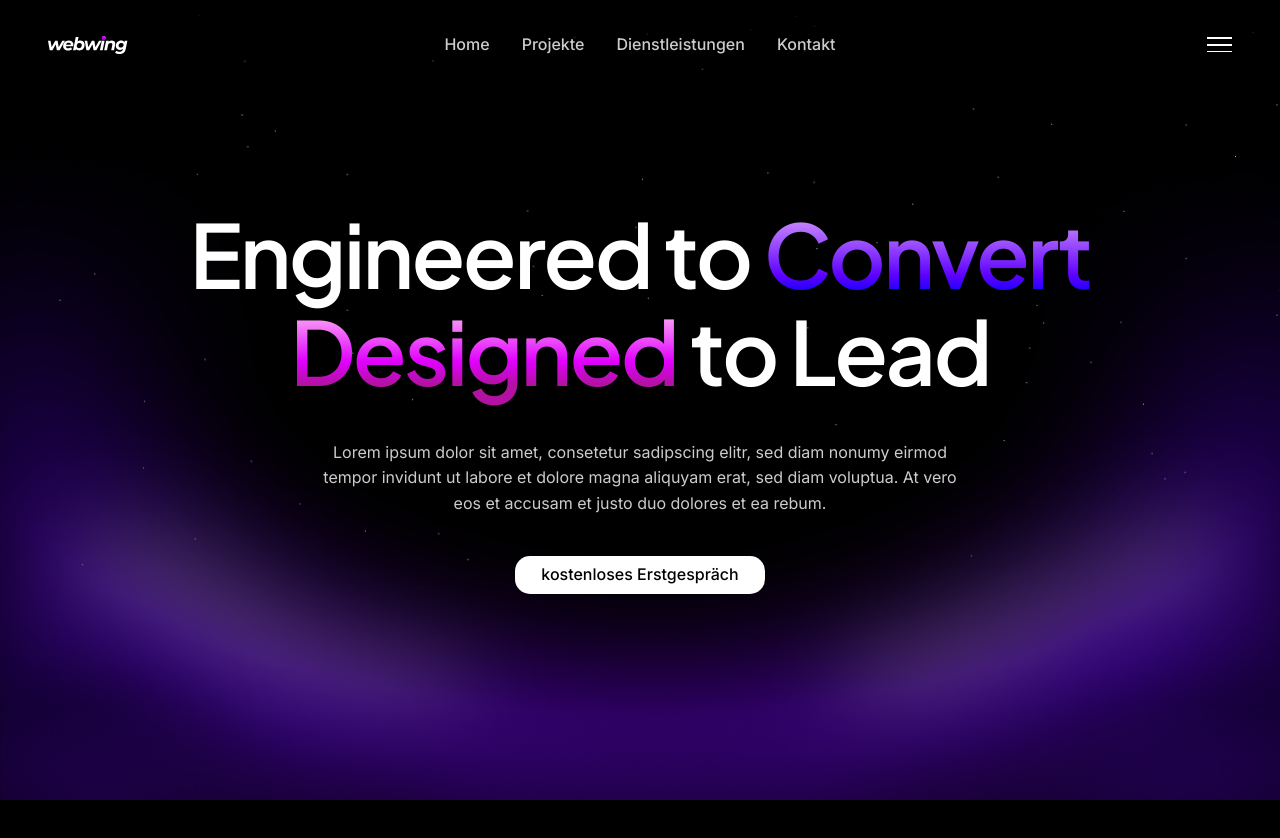
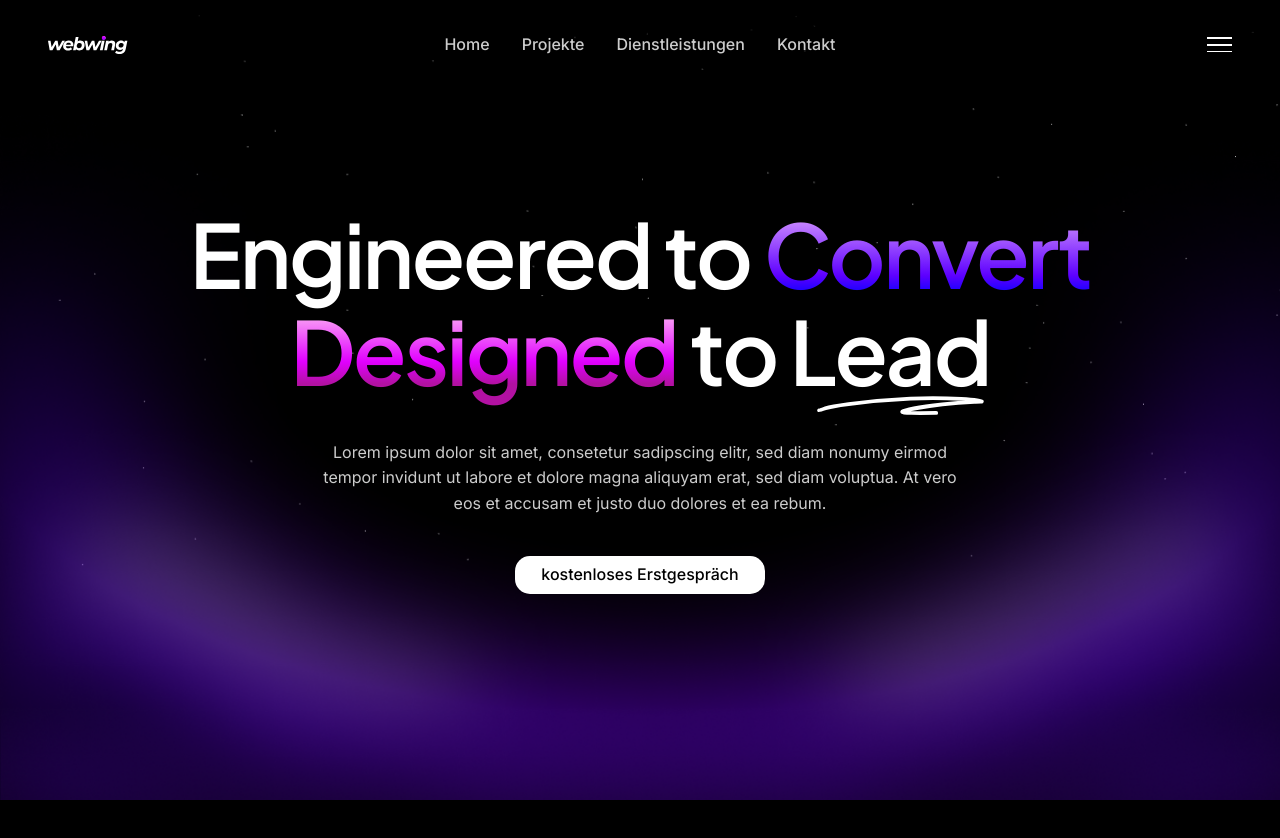
Before and after one commit to webwing-agency/webwing-website, a plain HTML site: page index.html in a window 1280 px wide. Shown: the top 838 px of the page. Drawn offline with Linux system fonts and the light colour scheme.

Commit message:
fix finally style issues of underline scribble

```diff
--- a/styles/index.css
+++ b/styles/index.css
@@ -241,10 +241,11 @@ header {
         .underline-scribble::after {
             content: '';
             position: absolute;
-            bottom: -5px;
-            left: 0;
-            width: 150px;
-            height: auto;
+            bottom: -25px;
+            left: 10px;
+            width: 100%;
+            height: 50px;
+            rotate: -3deg;
             background-image: url('../assets/underline-scribble.svg');
             background-size: contain;
             background-repeat: no-repeat;
```
